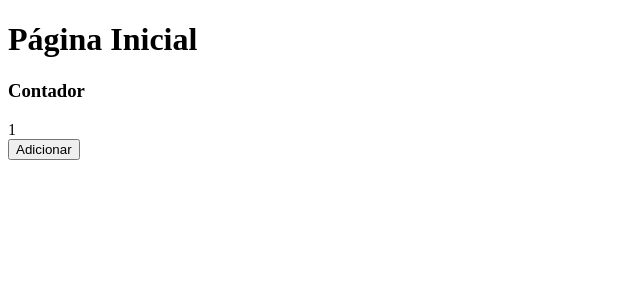
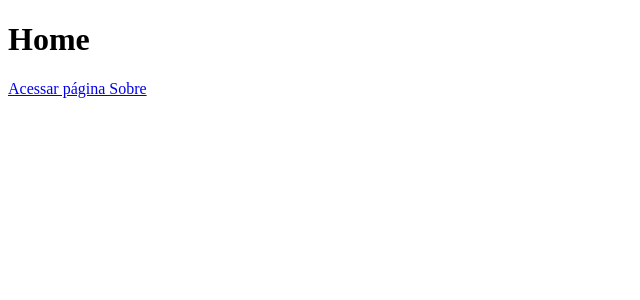
Before and after one commit to denisgusto/next-ideia-unica, a Next.js app: page / in a window 1280 px wide. Shown: the top 300 px of the page, without its empty margins (0-640 px from the left). Built offline with nearby package versions, Linux system fonts and the light colour scheme.

Commit message:
Teste de link

```diff
--- a/pages/index.js
+++ b/pages/index.js
@@ -1,32 +1,16 @@
-import { useState } from "react";
+import Link from 'next/link';
 
 /**
- * Renderização da página
+ * Home
  */
 function Home() {
     return (
         <div>
-            <h1>Página Inicial</h1>
-            <h3>Contador</h3>
-            <Contador />
-        </div>
-    )
-}
+            <h1>Home</h1>
 
-/**
- * Componente de Contador
- */
-function Contador() {
-    const [contador, setContador] = useState(1);
-
-    function adicionarContador() {
-        setContador(contador + 1);
-    }
-
-    return (
-        <div>
-            <div>{contador}</div>
-            <button onClick={adicionarContador}>Adicionar</button>
+            <Link href="/sobre">
+                <a>Acessar página Sobre</a>
+            </Link>
         </div>
     )
 }
```
Also changed, not shown: pages/sobre.js (added, +18 -0 lines).
